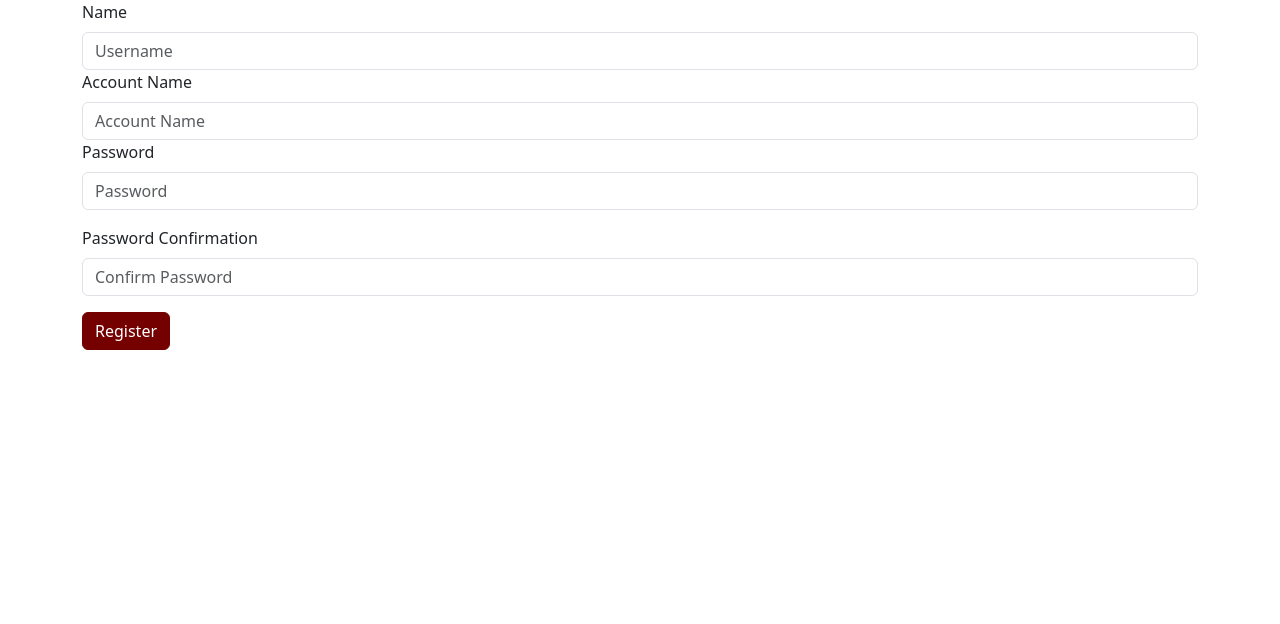
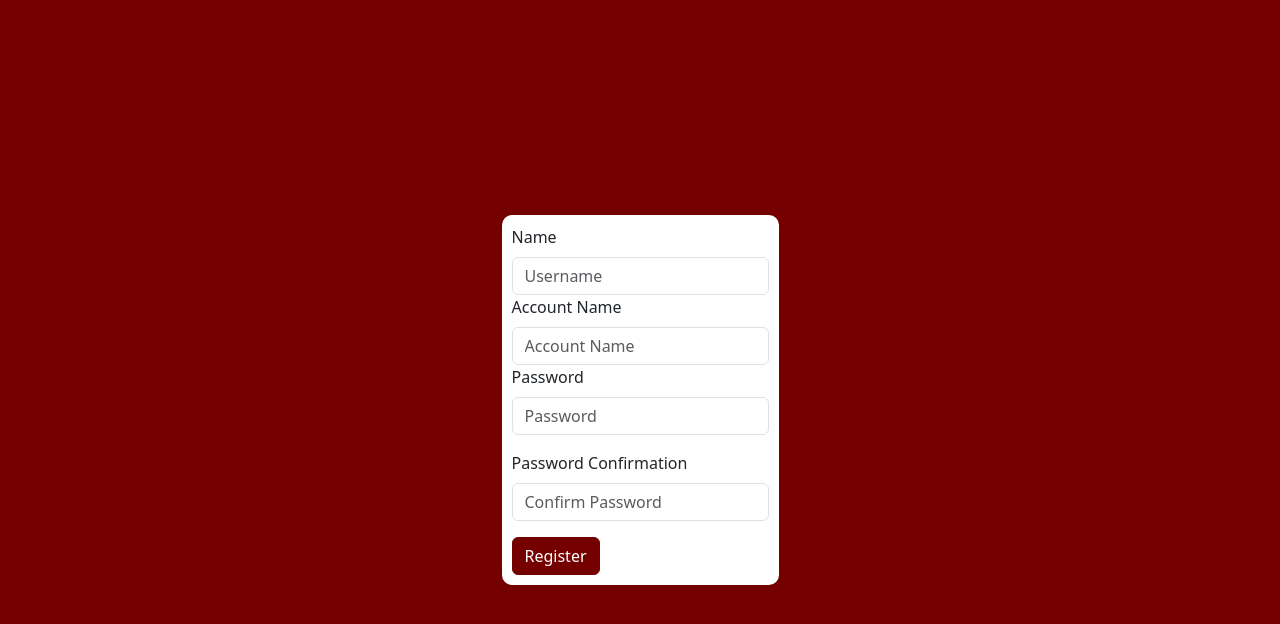
Before and after one commit to celdond/Vital-Mail, a Next.js app in the folder frontend/: page /register in a window 1280 px wide. Shown: the top 624 px of the page. Built offline with nearby package versions, Linux system fonts and the light colour scheme.

Commit message:
register styling

```diff
--- a/frontend/pages/register.tsx
+++ b/frontend/pages/register.tsx
@@ -31,7 +31,8 @@ const Register: NextPage = () => {
 	}
 
 	return (
-		<Container>
+		<main className="background">
+			<Container className="centerpiece">
 				<Form>
 					<Form.Group>
 						<Form.Label>Name</Form.Label>
@@ -74,6 +75,7 @@ const Register: NextPage = () => {
 					Register
 				</Button>
 			</Container>
+		</main>
 	);
 };
 
```
Lines whose indentation alone changed are shown as unchanged.
